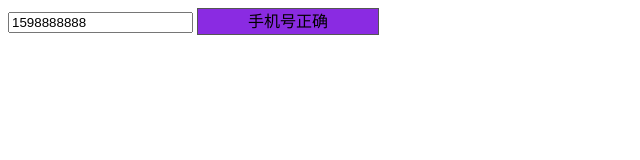
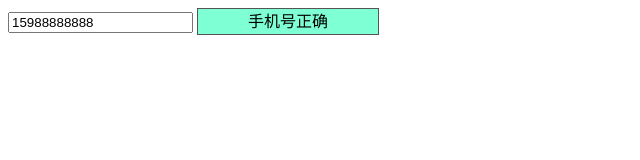
Before and after one commit to wyl2021/vue-learning, a plain HTML site: page 04begin/04-4.html in a window 1280 px wide. Shown: the whole page, without its empty margins (0-640 px from the left). Drawn offline with nearby package versions, Linux system fonts and the light colour scheme.

Commit message:
Update 04-4.html

```diff
--- a/04begin/04-4.html
+++ b/04begin/04-4.html
@@ -36,10 +36,10 @@
 var vm=new Vue({
     el:"#app",
     data:{
-        phone:"1598888888",
+        phone:"15988888888",
         msg:"手机号正确",
-        success:false,
-        fail:true,
+        success:true,
+        fail:false,
     },
     methods:{
 
```
